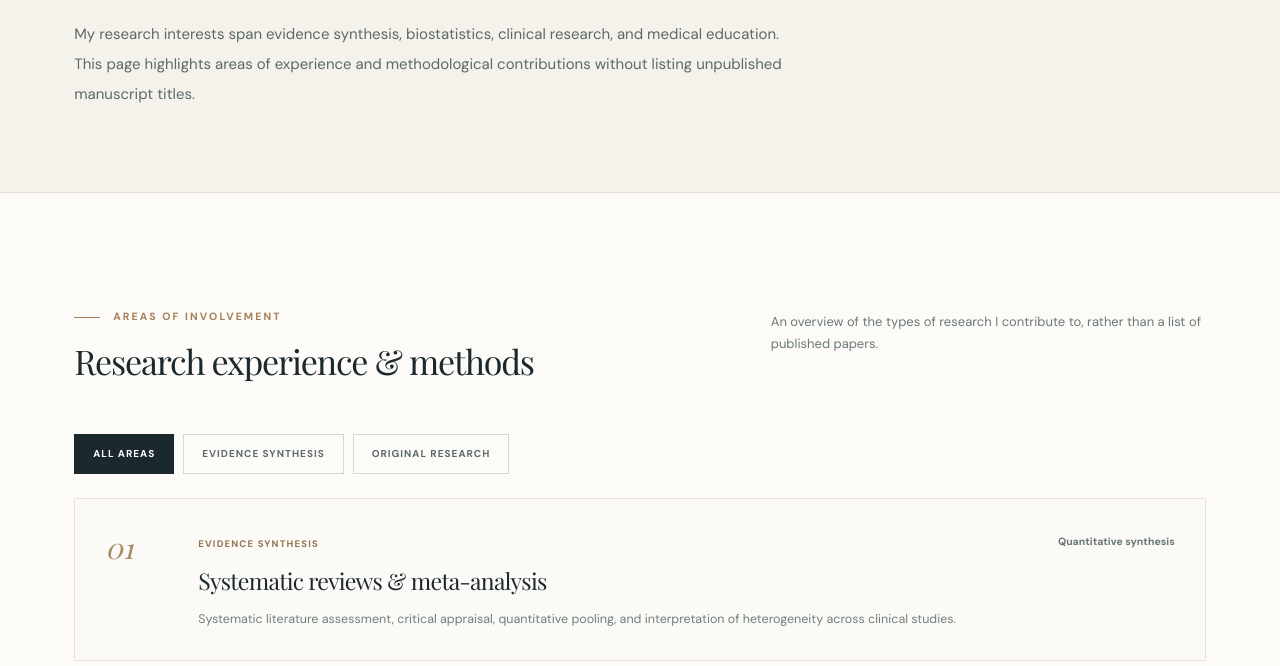
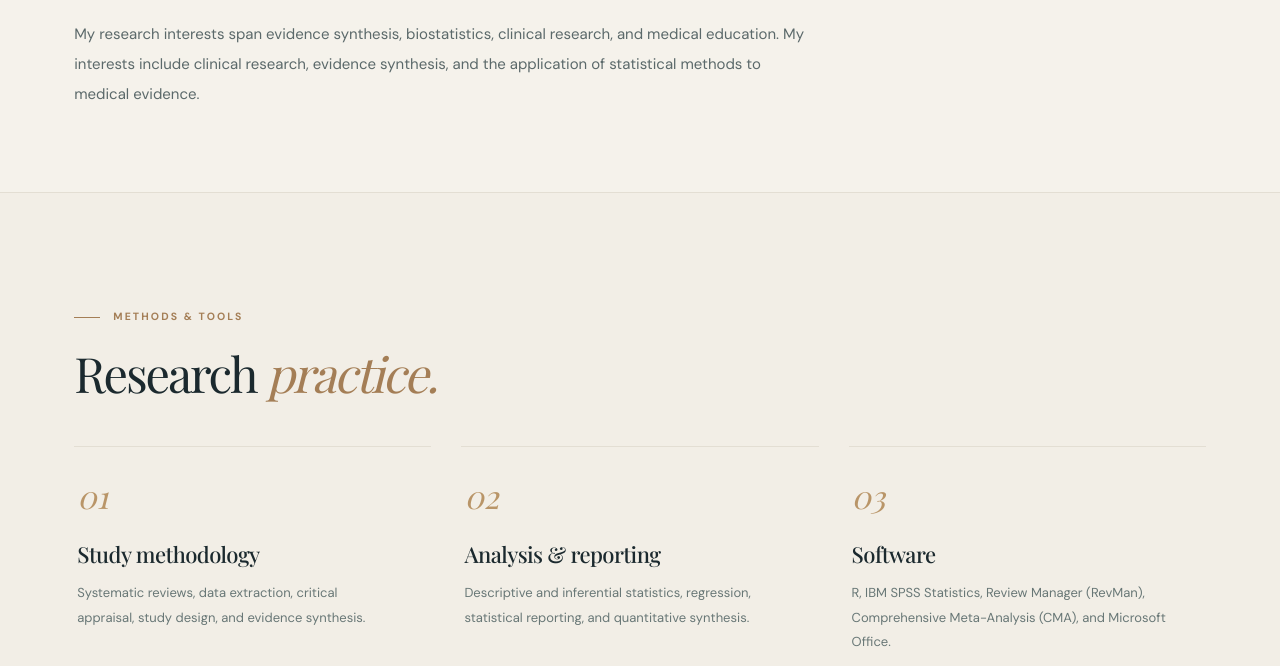
Before and after one commit to mghannamm4g/MGhannamm4g.github.io, a plain HTML site: page research.html in a window 1280 px wide. Shown: the part 431-1097 px from the top of the page. Drawn offline with nearby package versions, Linux system fonts and the light colour scheme; a web font is replaced by a local one.

Commit message:
Remove individual research listings; keep concise research and methodology overview

```diff
--- a/research.html
+++ b/research.html
@@ -3,15 +3,6 @@
 <button class="menu-toggle" type="button" aria-label="Toggle navigation" aria-expanded="false" aria-controls="site-menu"><svg viewBox="0 0 24 24" fill="none" stroke="currentColor" stroke-width="1.7" aria-hidden="true"><path d="M4 7h16M4 12h16M4 17h16"/></svg></button>
 <nav id="site-menu" class="nav-links" aria-label="Main navigation"><a href="index.html" >Home</a><a href="index.html#about">About</a><a href="research.html" aria-current="page">Research</a><a href="writing.html" >Writing</a><a href="mailto:mghannamm4g@gmail.com" class="nav-contact">Get in touch ↗</a></nav>
 </div></header>
-<main id="main"><section class="page-hero"><div class="container"><div class="breadcrumbs"><a href="index.html">Home</a><span> / </span>Research</div><span class="eyebrow">Research experience</span><h1 class="page-title">Research shaped by <em>clinical questions.</em></h1><p class="page-lead">My research interests span evidence synthesis, biostatistics, clinical research, and medical education. This page highlights areas of experience and methodological contributions without listing unpublished manuscript titles.</p></div></section>
-<section class="section"><div class="container"><div class="index-intro"><div><span class="eyebrow">Areas of involvement</span><h2>Research experience &amp; methods</h2></div><p>An overview of the types of research I contribute to, rather than a list of published papers.</p></div>
-<div class="filter-bar" role="group" aria-label="Filter research areas"><button type="button" class="filter-btn active" data-filter="all" aria-pressed="true">All areas</button><button type="button" class="filter-btn" data-filter="synthesis" aria-pressed="false">Evidence synthesis</button><button type="button" class="filter-btn" data-filter="original" aria-pressed="false">Original research</button></div>
-<div class="research-list"><article class="project-item" data-category="synthesis"><span class="project-n">01</span><div><span class="project-type">Evidence synthesis</span><h3>Systematic reviews & meta-analysis</h3><p>Systematic literature assessment, critical appraisal, quantitative pooling, and interpretation of heterogeneity across clinical studies.</p></div><span class="project-role">Quantitative synthesis</span></article>
-<article class="project-item" data-category="synthesis"><span class="project-n">02</span><div><span class="project-type">Rare diseases</span><h3>Rare-disease evidence synthesis</h3><p>Patient-level extraction and descriptive analysis of small and heterogeneous clinical reports.</p></div><span class="project-role">Patient-level analysis</span></article>
-<article class="project-item" data-category="synthesis"><span class="project-n">03</span><div><span class="project-type">Clinical specialties</span><h3>Specialty-focused evidence reviews</h3><p>Methods-oriented synthesis of clinical evidence in areas including ophthalmology, nephrology, and neurology.</p></div><span class="project-role">Evidence synthesis</span></article>
-<article class="project-item" data-category="original"><span class="project-n">04</span><div><span class="project-type">Clinical epidemiology</span><h3>Observational clinical research</h3><p>Data management, descriptive and inferential statistical analysis, and interpretation of observational findings.</p></div><span class="project-role">Statistical analysis</span></article>
-<article class="project-item" data-category="original"><span class="project-n">05</span><div><span class="project-type">Medical education</span><h3>Quantitative educational research</h3><p>Analysis of educational interventions using quasi-experimental designs and between-group statistical comparisons.</p></div><span class="project-role">Results reporting</span></article>
-<article class="project-item" data-category="original"><span class="project-n">06</span><div><span class="project-type">Clinical studies</span><h3>Maternal health & clinical imaging</h3><p>Research involvement in clinical datasets, outcome measurement, and interpretation across diverse clinical settings.</p></div><span class="project-role">Data interpretation</span></article></div>
-<div class="research-aside"><strong>Publication status.</strong> Individual manuscript titles are intentionally withheld until publication. This page describes research experience and should not be interpreted as a list of peer-reviewed publications.</div></div></section>
+<main id="main"><section class="page-hero"><div class="container"><div class="breadcrumbs"><a href="index.html">Home</a><span> / </span>Research</div><span class="eyebrow">Research experience</span><h1 class="page-title">Research shaped by <em>clinical questions.</em></h1><p class="page-lead">My research interests span evidence synthesis, biostatistics, clinical research, and medical education. My interests include clinical research, evidence synthesis, and the application of statistical methods to medical evidence.</p></div></section>
 <section class="section" style="background:#f2eee6"><div class="container"><div class="section-head"><div><span class="eyebrow">Methods & tools</span><h2>Research <em>practice.</em></h2></div></div><div class="expertise-grid"><div class="expertise-card"><span class="expertise-num">01</span><h3>Study methodology</h3><p>Systematic reviews, data extraction, critical appraisal, study design, and evidence synthesis.</p></div><div class="expertise-card"><span class="expertise-num">02</span><h3>Analysis & reporting</h3><p>Descriptive and inferential statistics, regression, statistical reporting, and quantitative synthesis.</p></div><div class="expertise-card"><span class="expertise-num">03</span><h3>Software</h3><p>R, IBM SPSS Statistics, Review Manager (RevMan), Comprehensive Meta-Analysis (CMA), and Microsoft Office.</p></div></div></div></section></main><section class="contact-section" id="contact"><div class="container contact-grid"><div><span class="eyebrow">Let's connect</span><h2>Curiosity starts a <em>conversation.</em></h2><p>Open to academic conversations, collaborative research, and meaningful exchanges about evidence-based medicine.</p></div><a class="button" href="mailto:mghannamm4g@gmail.com">Send an email <svg viewBox="0 0 24 24" fill="none" stroke="currentColor" stroke-width="1.6" stroke-linecap="round" stroke-linejoin="round" aria-hidden="true"><path d="M4 12h16m-6-6 6 6-6 6"/></svg></a></div></section>
 <footer class="site-footer"><div class="container"><div class="footer-top"><a class="footer-brand" href="index.html">Mohammed Firas Ghannam <span>· Academic portfolio</span></a><div class="footer-social"><a href="https://www.linkedin.com/in/mohammedghannam" target="_blank" rel="noopener noreferrer">LinkedIn ↗</a><a href="https://orcid.org/0009-0002-7203-2063" target="_blank" rel="noopener noreferrer">ORCID ↗</a><a href="mailto:mghannamm4g@gmail.com">Email ↗</a></div></div><div class="footer-bottom"><span>© <span id="year">2026</span> Mohammed Firas Ghannam. All rights reserved.</span><span>Medicine · Evidence synthesis · Statistical thinking</span></div></div></footer><script src="script.js" defer></script></body></html>
```
